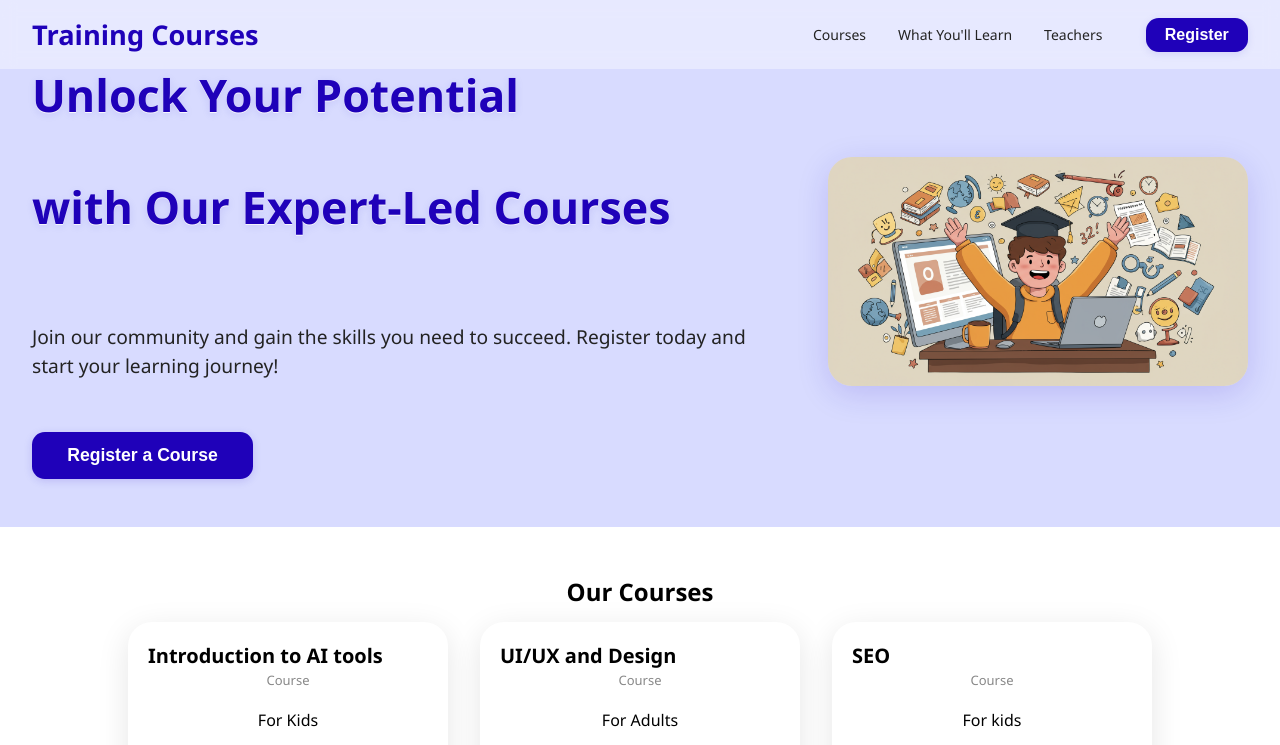
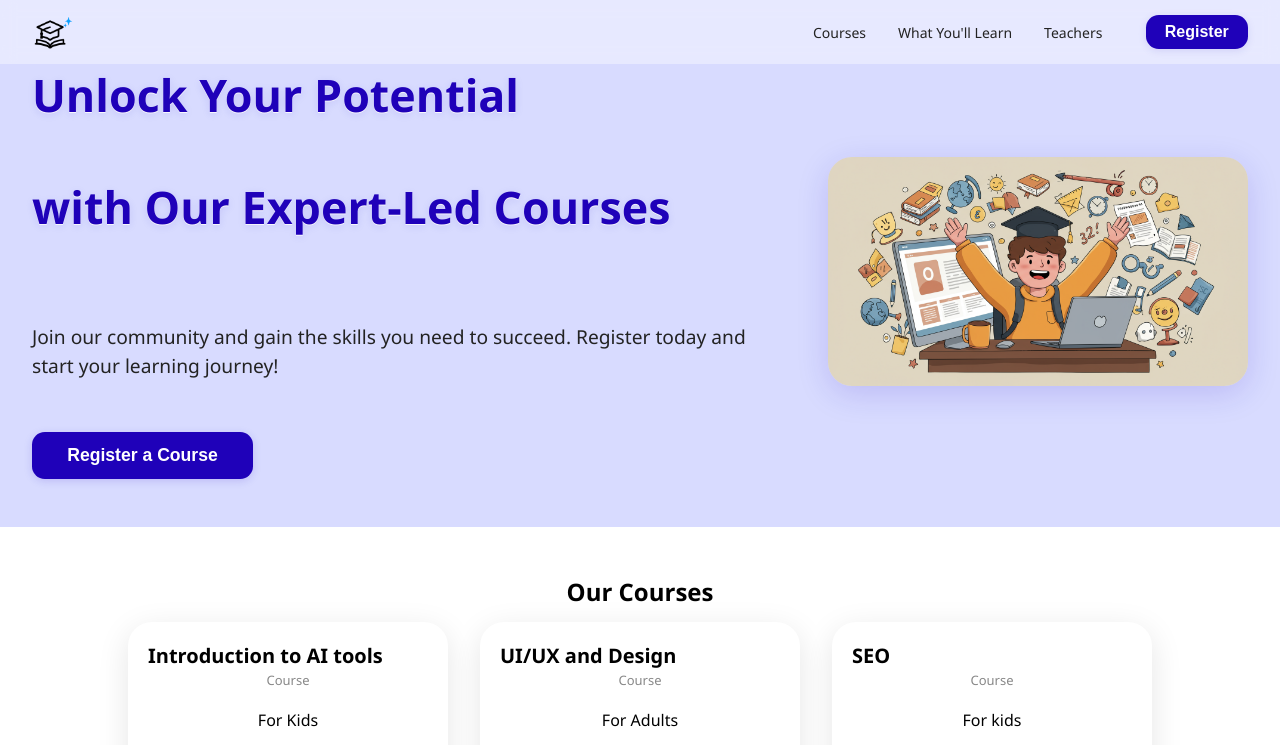
Before and after one commit to khachikkar/SchoolKH, a React (Vite) app: page / in a window 1280 px wide. Shown: the top 745 px of the page. Built offline with nearby package versions, Linux system fonts and the light colour scheme.

Commit message:
added meta tags and updated logo

```diff
--- a/index.html
+++ b/index.html
@@ -1,6 +1,19 @@
 <!DOCTYPE html>
 <html lang="en">
   <head>
+    <!-- Open Graph / Facebook -->
+    <meta property="og:type" content="website">
+    <meta property="og:url" content="https://your-site-url.com/">
+    <meta property="og:title" content="Your Site Title">
+    <meta property="og:description" content="A short description of your site.">
+    <meta property="og:image" content="assets/hero-image.jpg">
+
+    <!-- Twitter -->
+    <meta name="twitter:card" content="summary_large_image">
+    <meta name="twitter:url" content="https://your-site-url.com/">
+    <meta name="twitter:title" content="Your Site Title">
+    <meta name="twitter:description" content="A short description of your site.">
+    <meta name="twitter:image" content="assets/hero-image.jpg">
     <meta charset="UTF-8" />
     <meta name="viewport" content="width=device-width, initial-scale=1.0" />
     <title>Training Courses Website</title>
--- a/src/components/Navbar.jsx
+++ b/src/components/Navbar.jsx
@@ -8,6 +8,8 @@ const Nav = styled.nav`
   justify-content: space-between;
   align-items: center;
   padding: 1rem 2rem;
+  height: 64px;
+  min-height: 64px;
   position: fixed;
   top: 0;
   left: 0;
@@ -21,14 +23,25 @@ const Nav = styled.nav`
     backdrop-filter: none;
     -webkit-backdrop-filter: none;
     box-shadow: 0 2px 12px rgba(31,1,185,0.10);
+    height: 64px;
+    min-height: 64px;
   }
 `;
 
 const Logo = styled.div`
-  font-size: 1.7rem;
-  font-weight: bold;
-  color: ${({ theme }) => theme.colors.electricBlue};
-  text-align: left;
+  display: flex;
+  align-items: center;
+  height: 100%;
+  img {
+    height: 42px;
+    width: 42px;
+    display: block;
+    background: transparent !important;
+    box-shadow: none;
+    border-radius: 0;
+    mix-blend-mode: multiply;
+    object-fit: contain;
+  }
 `;
 
 const NavLinks = styled.div`
@@ -79,6 +92,7 @@ const Link = styled.a`
 `;
 
 import RegistrationForm from './RegistrationForm';
+import logoImg from '../assets/logo.png';
 
 const RegisterButton = styled.button`
   background: ${({ theme }) => theme.colors.electricBlue || '#1F01B9'};
@@ -205,7 +219,7 @@ const Navbar = () => {
 
   return (
     <Nav style={{opacity: visible ? 1 : 0}}>
-      <Logo>Training Courses</Logo>
+      <Logo><img src={logoImg} alt="Logo" /></Logo>
       <RightGroup>
         <NavLinks>
           <Link href="#courses">Courses</Link>
```
Also changed, not shown: src/assets/logo.png (added).
